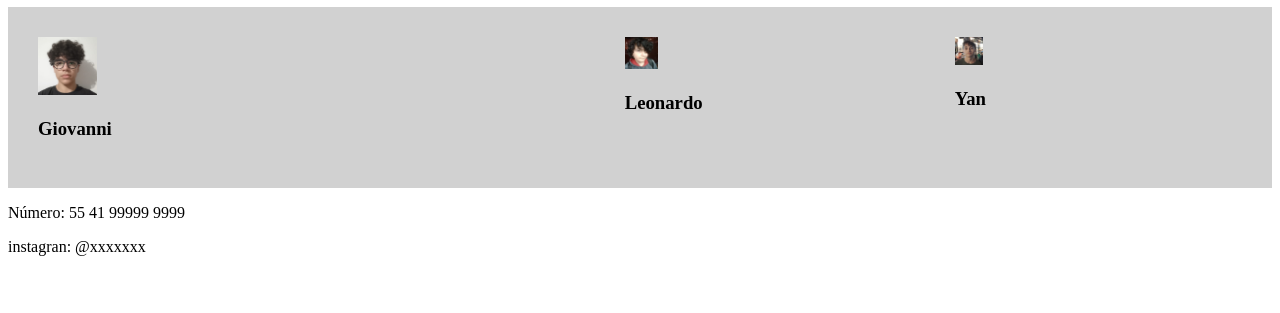
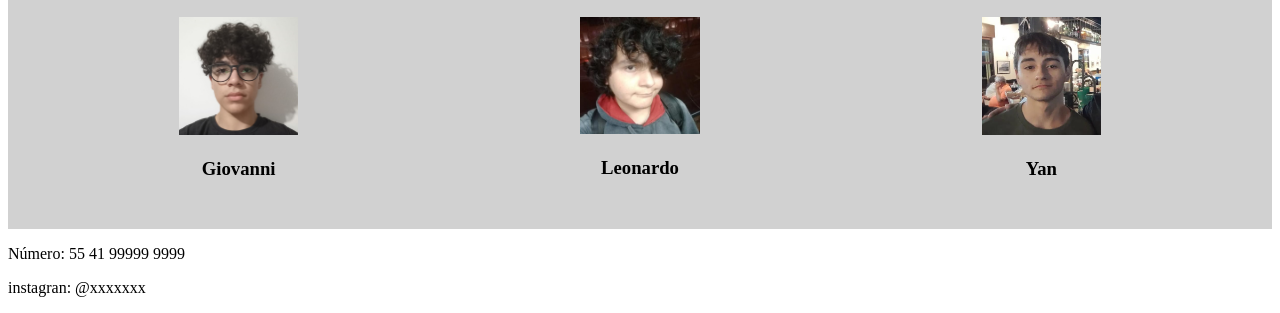
Before and after one commit to GIMV4/sla, a plain HTML site: page index.html in a window 1280 px wide. Shown: the part 748-1061 px from the top of the page. Before the commit the page ends 1020 px from the top, so only its background shows below. Drawn offline with Linux system fonts and the light colour scheme.

Commit message:
dsadasdas

```diff
--- a/index.html
+++ b/index.html
@@ -34,15 +34,15 @@
 
     <section class="Pitié">
             <div>
-                <img src="IMG-20240404-WA0005.jpg" alt="Giovanni">
+                <img class="tamanho" src="IMG-20240404-WA0005.jpg" alt="Giovanni">
                 <h3>Giovanni</h3>
             </div>
             <div>
-                <img src="IMG-20240404-WA0004.jpg " alt="Leonardo">
+                <img class="tamanho" src="IMG-20240404-WA0004.jpg " alt="Leonardo">
                 <h3>Leonardo</h3>
             </div>
             <div>
-                <img src="IMG-20240404-WA0000.jpg" alt="Yan">
+                <img class="tamanho" src="IMG-20240404-WA0000.jpg" alt="Yan">
                 <h3>Yan</h3>
             </div>
         </section>
--- a/style.css
+++ b/style.css
@@ -25,14 +25,18 @@ header{
     display: flex;
     padding: 20px;
     flex-direction: column;
-    border: 10px solid;
+
 }
 .Pitié{
   display:grid;
   grid-template-columns: 33% 33% 33%;
-  display: flex;
+  text-align: center;
   justify-content: space-around;
   background-color: rgb(209, 209, 209);
   padding: 30px;
 
 }
+.tamanho{
+    width: 30%;
+
+}
```
